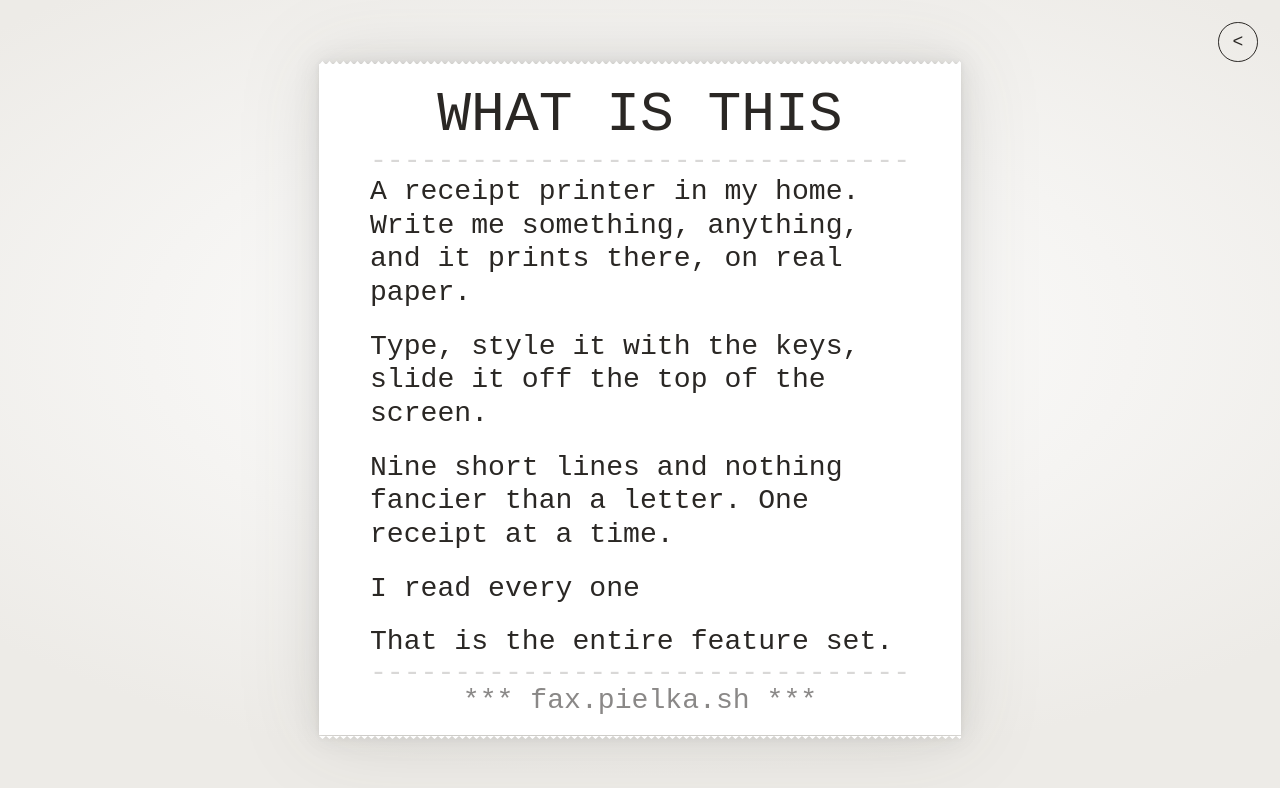
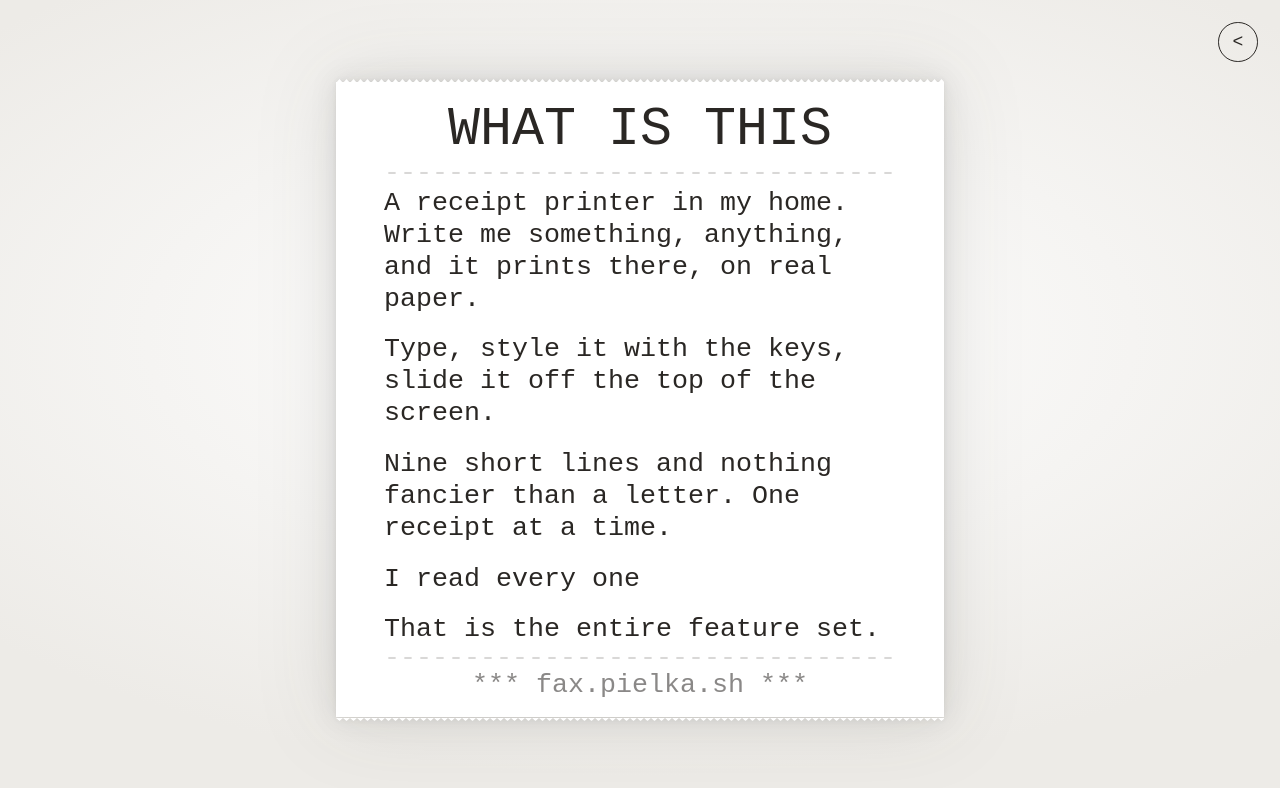
Before and after one commit to michal-pielka/fax, a plain HTML site: page frontend/index.html in a window 1280 px wide. Both pictures are taken after a click on the button "What is this?". Drawn offline with Linux system fonts and the light colour scheme; no server answers; a web font is replaced by a local one.

Commit message:
style: more lines on the sheet

```diff
--- a/frontend/styles.css
+++ b/frontend/styles.css
@@ -383,11 +383,11 @@
 
   /* The receipt's own type size, except on a window too short for it -- a
      laptop with the browser's chrome eating the height -- where the sheet
-     shrinks just enough to fit rather than scroll. The sheet is 27 lines
+     shrinks just enough to fit rather than scroll. The sheet is 28 lines
      tall; the subtraction is the dialog's padding. */
   .about .paper {
     position: relative;
-    font-size: min(var(--font-size), calc((100svh - 2.5rem) / 27));
+    font-size: min(var(--font-size), calc((100svh - 2.5rem) / 28.5));
   }
 
   /* Set exactly as the writing on a receipt: same face, same size, same
```
